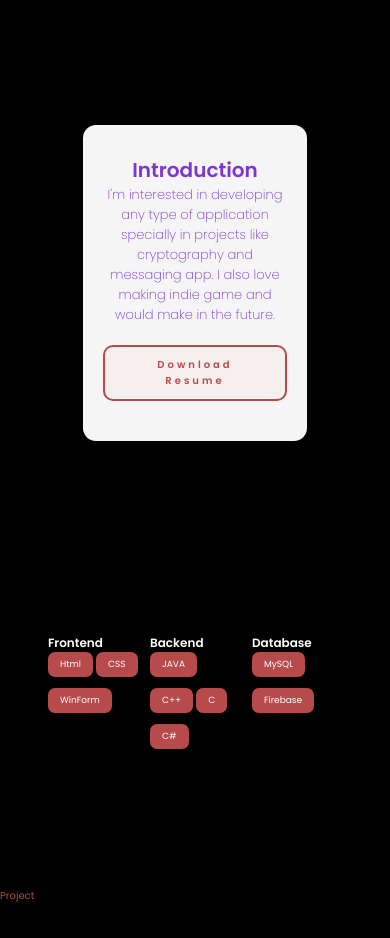
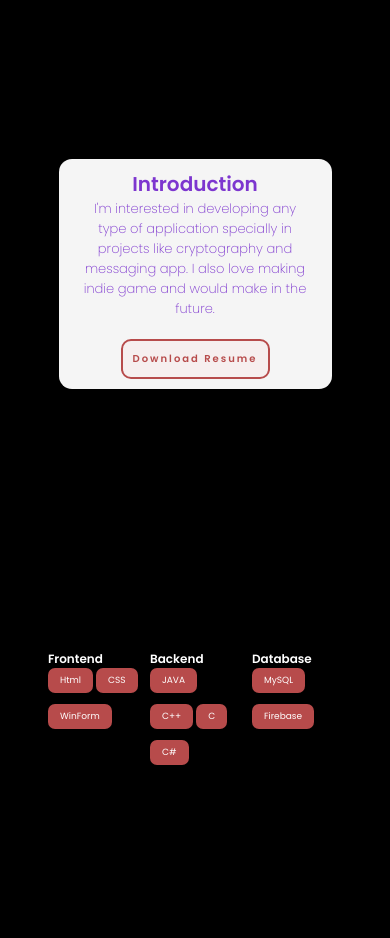
Before and after one commit to joricxxx/Main-Portfolio, a plain HTML site: page index.html in a window 390 px wide. Shown: the part 900-1838 px from the top of the page. Drawn offline with Linux system fonts and the light colour scheme.

Commit message:
About-info class fix responsiveness

```diff
--- a/index.html
+++ b/index.html
@@ -35,7 +35,6 @@
                 <a href="#" class="btn">Download Resume</a>
             </div>
         </section>
-        <span id="about-section"><h1>About</h1></span>
         <section class="about" id="about">
             <div class="about-info">
                 <h3>Introduction</h3>
@@ -69,7 +68,6 @@
                 </div>
             </div>
         </section>
-        <span>Project</span>
         <section class="project" id="project">
             <div class="card">
                 <div>
--- a/src/css/style.css
+++ b/src/css/style.css
@@ -190,13 +190,13 @@ span{
 }
 .btn-0{
     display: inline-block;
-    padding: 1rem 2rem;
+    padding: 1rem;
     margin-top: 2rem;
     background-color: rgb(246, 239, 239);
     border-radius: 1rem;
     font-size: 1rem;
     color: #b74b4b;
-    letter-spacing: 0.3rem;
+    letter-spacing: 0.2rem;
     font-weight: 600;
     border: 2px solid #b74b4b;
     transition: 0.3s ease;
@@ -280,7 +280,7 @@ span{
     padding-top: 0;
 }
 .about-info{
-    padding: 30px 20px 70px;
+    padding: 30px 20px;
     background-color: whitesmoke;
     color: #7d36cf;
     border-radius: 13px;
@@ -328,7 +328,7 @@ span{
     text-align: center;
     font-size: 12px;
 }
-#about-section{
+#about-section, #display-section{
     margin-top: 200px;
     display: none;
 
@@ -348,7 +348,7 @@ span{
 
     }
     .about-info{
-        padding: 30px 20px 70px;
+        padding: 30px 20px;
         background-color: whitesmoke;
         color: #7d36cf;
         border-radius: 13px;
@@ -424,7 +424,7 @@ span{
     }
     .about-info{
         margin: 0;
-        padding: 30px 20px 40px ;
+        padding: 10px 20px;
     }
     .about-info p{
         font-size: 13px;
@@ -473,4 +473,7 @@ span{
     .card p{
         font-size: 8px;
     }
+    .about{
+        padding: 0;
+    }
 }
```
